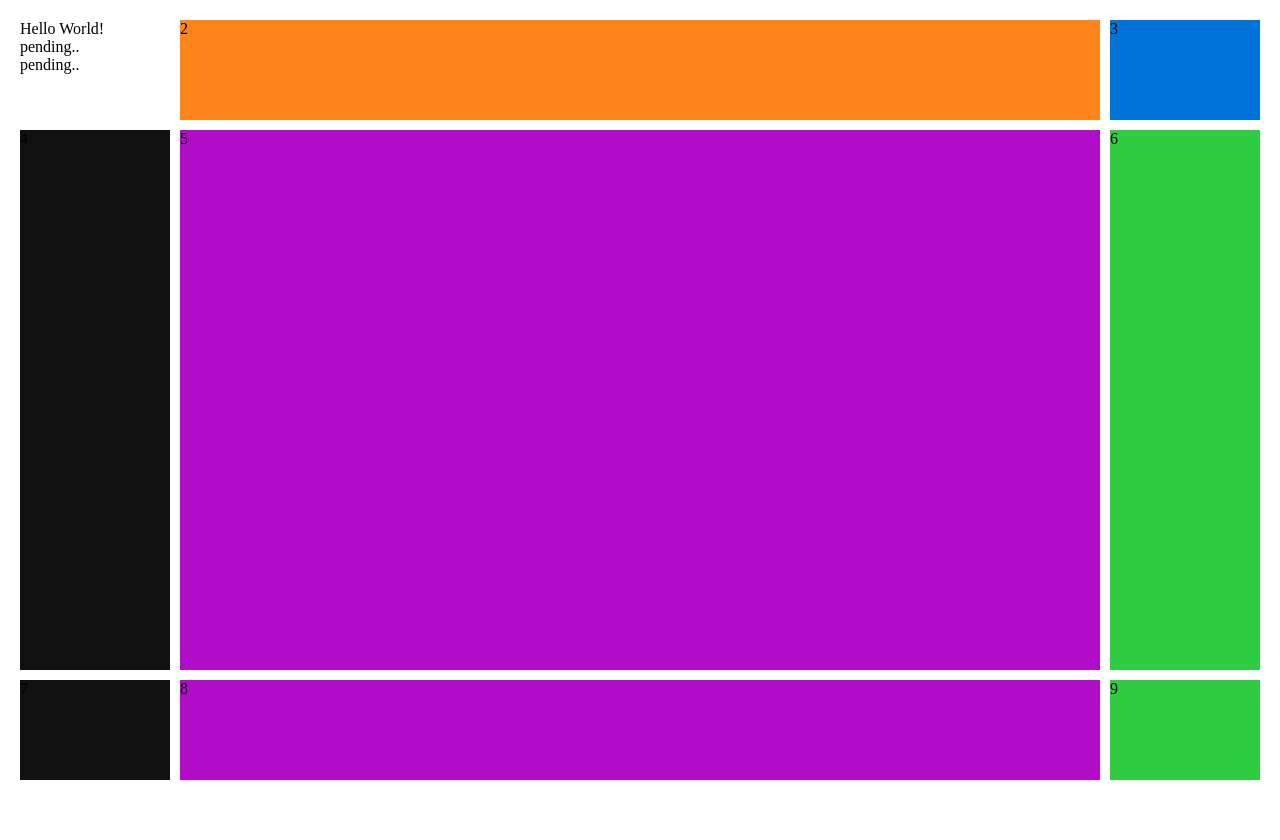
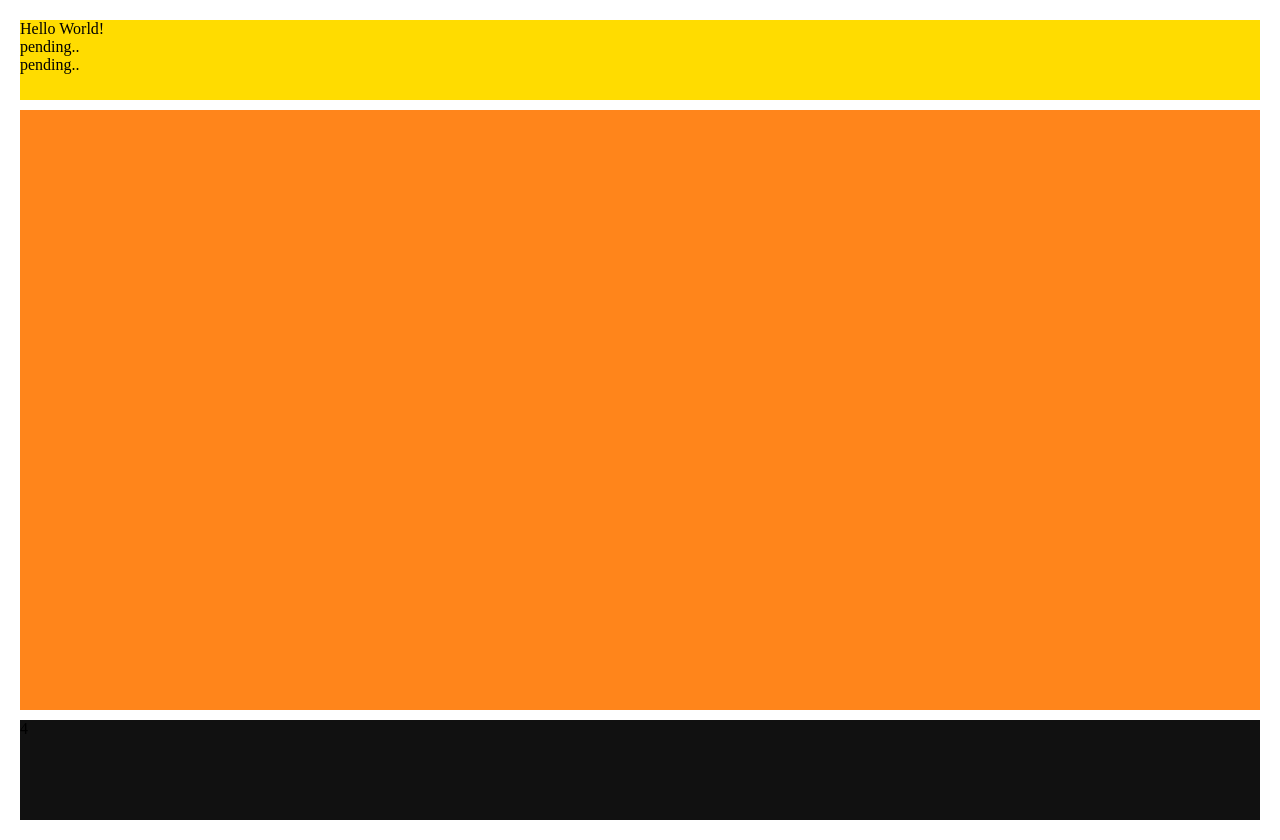
Before and after one commit to digplan/enigmatic.js, a website: page test.html in a window 1280 px wide. Before the commit the page ends 800 px from the top, so only its background shows below. Drawn offline with Linux system fonts and the light colour scheme; no server answers.

Commit message:
Update test.html

```diff
--- a/test.html
+++ b/test.html
@@ -6,19 +6,14 @@
 <script src=//rawgit.com/digplan/enigmatic.js/master/main.js ></script>
 <link href=//rawgit.com/digplan/enigmatic.js/master/css.css rel=stylesheet >
 
-<body style='display: grid; grid-template-columns: 150px auto 150px; grid-template-rows: 100px auto 100px;
-             grid-gap: 10px; padding: 20px' >
-<div>
+<body style='display: grid; grid-template-columns: 80px auto 100px;
+             grid-template-rows: 80px auto 100px;
+             grid-gap: 10px; padding: 20px; height:100%' >
+
+<div class=bg-yellow style='grid-column: span 3'>
   <helloworld control>pending..</helloworld>
   <div data=now.iso8601 control>pending..</div>
   <div data=now.epoch control>pending..</div>
 </div>
-<div class=bg-orange >2</div>
-<div class=bg-blue >3</div>
-<div class=bg-black >4</div>
-<div class=bg-purple >5</div>
-<div class=bg-green >6</div>
-<div class=bg-black >7</div>
-<div class=bg-purple >8</div>
-<div class=bg-green >9</div>
-</body>
+<div class=bg-orange style='grid-column: span 3'></div>
+<div class=bg-black style='grid-column: span 3'>4</div>
```
